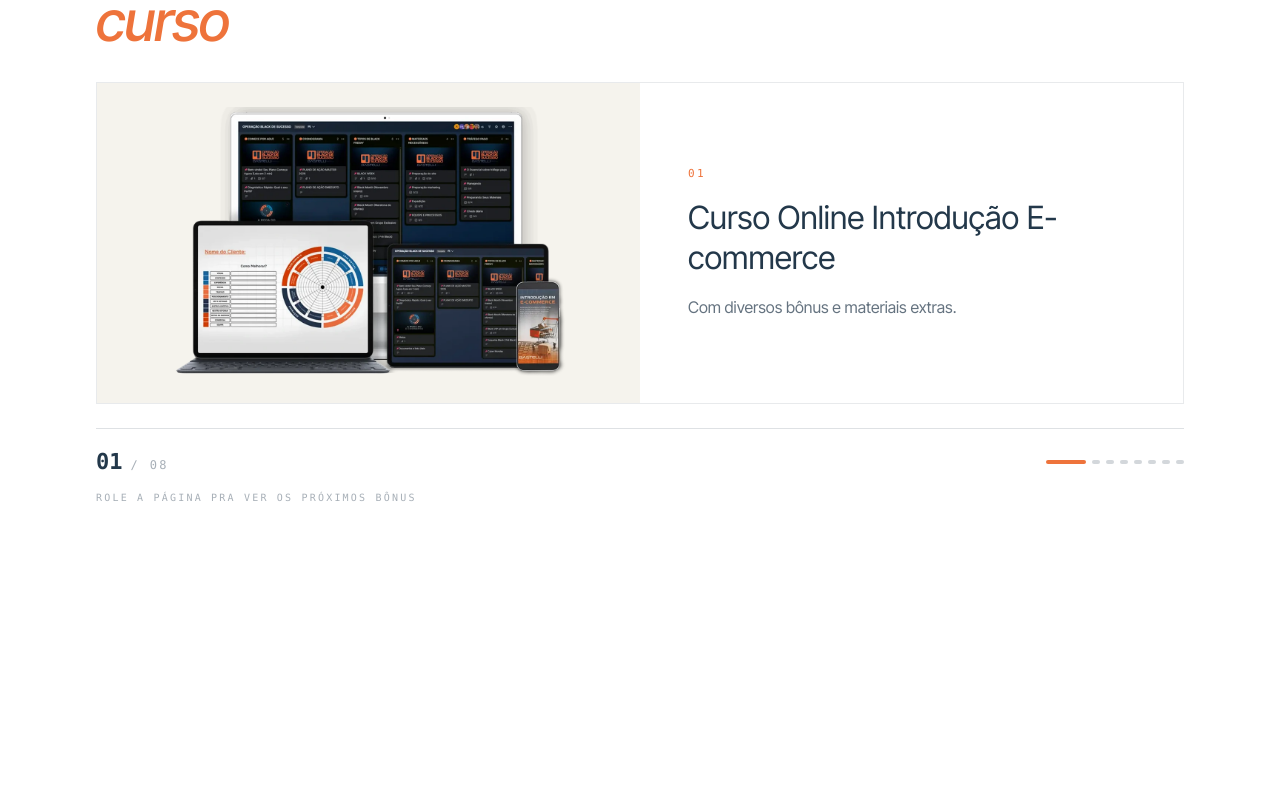
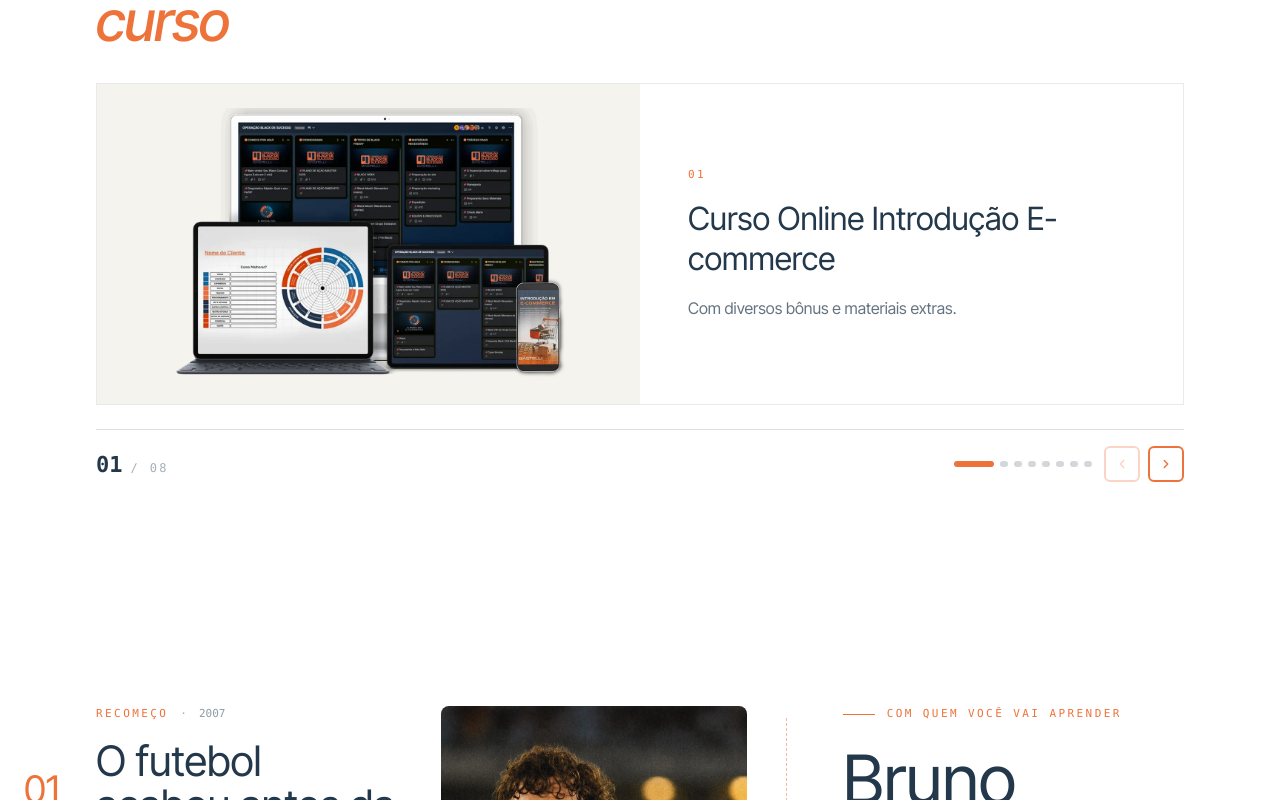
Before and after one commit to andrebastelli/lp-bastelli-vendas-vsl, a React (Vite) app: page / in a window 1280 px wide. Shown: the part 8828-9628 px from the top of the page. Built offline with nearby package versions, Linux system fonts and the light colour scheme; the HTML template or start-up script is replaced by a standard one.

Commit message:
feat: add navigation buttons and clickable dots for bonus sections
Co-authored-by: andrebastelli <274825844+andrebastelli@users.noreply.github.com>

```diff
--- a/src/App.tsx
+++ b/src/App.tsx
@@ -1282,49 +1282,17 @@ function Bonus() {
   },
 ];
 
-  const sectionRef = useRef<HTMLElement>(null);
   const [active, setActive] = useState(0);
-
-  useEffect(() => {
-    const handleScroll = () => {
-      const section = sectionRef.current;
-      if (!section) return;
-
-      const rect = section.getBoundingClientRect();
-      const windowHeight = window.innerHeight;
-      const totalScroll = rect.height - windowHeight;
-
-      if (totalScroll <= 0) {
-        setActive(0);
-        return;
-      }
-
-      const scrolled = Math.min(Math.max(-rect.top, 0), totalScroll);
-      const pct = scrolled / totalScroll;
-
-      const idx = Math.min(
-        itens.length - 1,
-        Math.floor(pct * itens.length)
-      );
-
-      setActive(idx);
-    };
-
-    handleScroll();
-    window.addEventListener("scroll", handleScroll, { passive: true });
-    return () => window.removeEventListener("scroll", handleScroll);
-  }, [itens.length]);
+  const TOTAL = itens.length;
+
+  const goPrev = () => setActive((a) => Math.max(0, a - 1));
+  const goNext = () => setActive((a) => Math.min(TOTAL - 1, a + 1));
 
   const current = itens[active];
 
   return (
-    <section
-      ref={sectionRef}
-      className="relative bg-white"
-      style={{ height: `${itens.length * 100}vh` }}
-    >
-      {/* STICKY */}
-      <div className="sticky top-0 flex h-screen flex-col justify-center overflow-hidden py-6">
+    <section className="relative bg-white">
+      <div className="flex flex-col justify-center overflow-hidden py-16 md:py-24">
         <div className="mx-auto w-full max-w-6xl px-5 md:px-8">
           {/* HEADER */}
           <div className="mb-4 max-w-[600px] md:mb-8">
@@ -1377,21 +1345,52 @@ function Bonus() {
                   / {String(itens.length).padStart(2, "0")}
                 </span>
               </div>
-              <div className="flex items-center gap-1.5">
-                {itens.map((it, i) => (
-                  <span
-                    key={it.title}
-                    aria-hidden
-                    className={`h-1 rounded-full transition-all duration-500 ${
-                      i === active ? "w-8 bg-bastelli-orange md:w-10" : "w-2 bg-bastelli-navy/20"
-                    }`}
-                  />
-                ))}
+              <div className="flex items-center gap-3">
+                {/* Dots clicáveis */}
+                <div className="flex items-center gap-1.5">
+                  {itens.map((it, i) => (
+                    <button
+                      key={it.title}
+                      type="button"
+                      onClick={() => setActive(i)}
+                      aria-label={`Ir para o bônus ${i + 1}`}
+                      aria-current={i === active}
+                      className={`h-1.5 rounded-full transition-all duration-300 ${
+                        i === active
+                          ? "w-8 bg-bastelli-orange md:w-10"
+                          : "w-2 bg-bastelli-navy/20 hover:bg-bastelli-navy/40"
+                      }`}
+                    />
+                  ))}
+                </div>
+
+                {/* Setas */}
+                <div className="flex items-center gap-2">
+                  <button
+                    type="button"
+                    onClick={goPrev}
+                    disabled={active === 0}
+                    aria-label="Bônus anterior"
+                    className="grid h-9 w-9 place-items-center rounded-md border-2 border-bastelli-orange text-bastelli-orange transition hover:bg-bastelli-orange hover:text-white disabled:opacity-30"
+                  >
+                    <svg width="14" height="14" viewBox="0 0 24 24" fill="none" stroke="currentColor" strokeWidth="2.5" strokeLinecap="round" strokeLinejoin="round">
+                      <path d="M15 18l-6-6 6-6" />
+                    </svg>
+                  </button>
+                  <button
+                    type="button"
+                    onClick={goNext}
+                    disabled={active === TOTAL - 1}
+                    aria-label="Próximo bônus"
+                    className="grid h-9 w-9 place-items-center rounded-md border-2 border-bastelli-orange text-bastelli-orange transition hover:bg-bastelli-orange hover:text-white disabled:opacity-30"
+                  >
+                    <svg width="14" height="14" viewBox="0 0 24 24" fill="none" stroke="currentColor" strokeWidth="2.5" strokeLinecap="round" strokeLinejoin="round">
+                      <path d="M9 18l6-6-6-6" />
+                    </svg>
+                  </button>
+                </div>
               </div>
             </div>
-            <p className="mt-2 font-mono text-[9px] uppercase tracking-[0.22em] text-bastelli-navy/40 md:mt-3 md:text-[10px]">
-              Role a página pra ver os próximos bônus
-            </p>
           </div>
         </div>
       </div>
```
